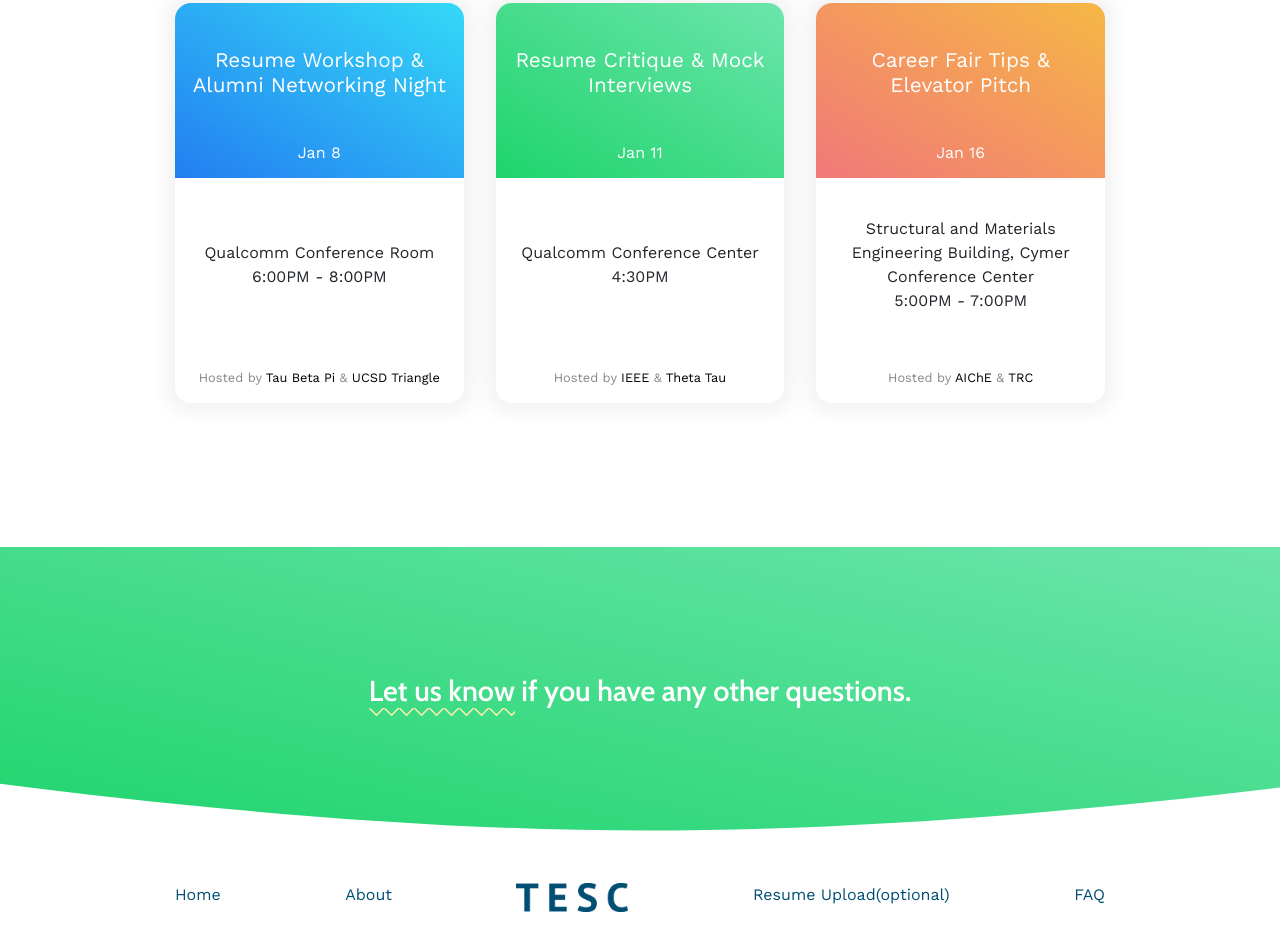
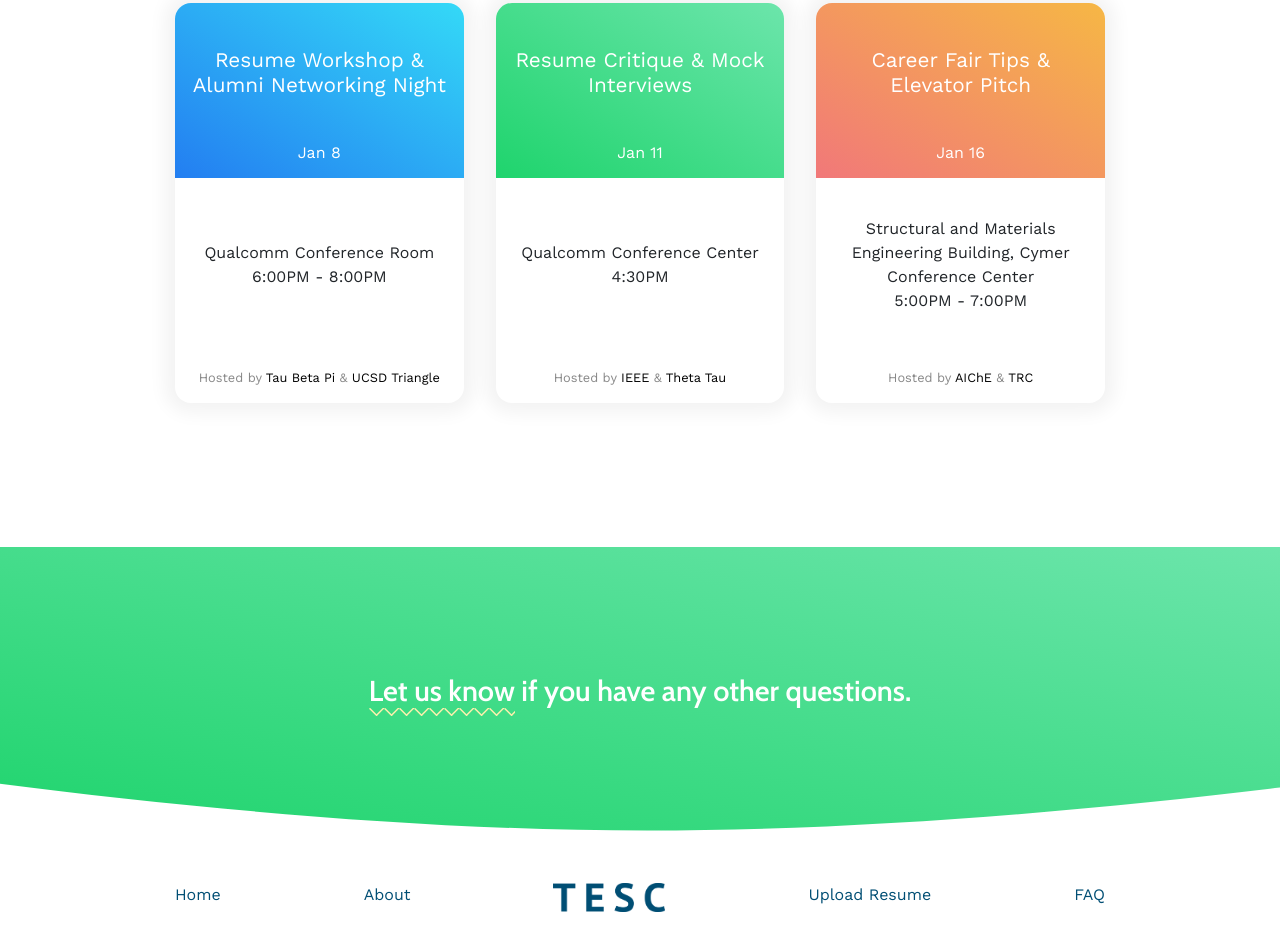
Before and after one commit to UCSDTESC/DECaF-2018, a website: page index.html in a window 1280 px wide. Shown: the part 6677-7627 px from the top of the page. Drawn offline with nearby package versions, Linux system fonts and the light colour scheme.

Commit message:
Fixed Capitalisation in Footer

```diff
--- a/index.html
+++ b/index.html
@@ -726,7 +726,7 @@
               </a>
             </li>
             <li class="footer__link-item">
-              <a class="footer__link" href="https://tesc.typeform.com/to/AanaXp">Resume Upload(optional)</a></li>
+              <a class="footer__link" href="https://tesc.typeform.com/to/AanaXp">Upload Resume</a></li>
             <li class="footer__link-item">
               <a class="footer__link" href="#faq">FAQ</a></li>
           </ul>
```
